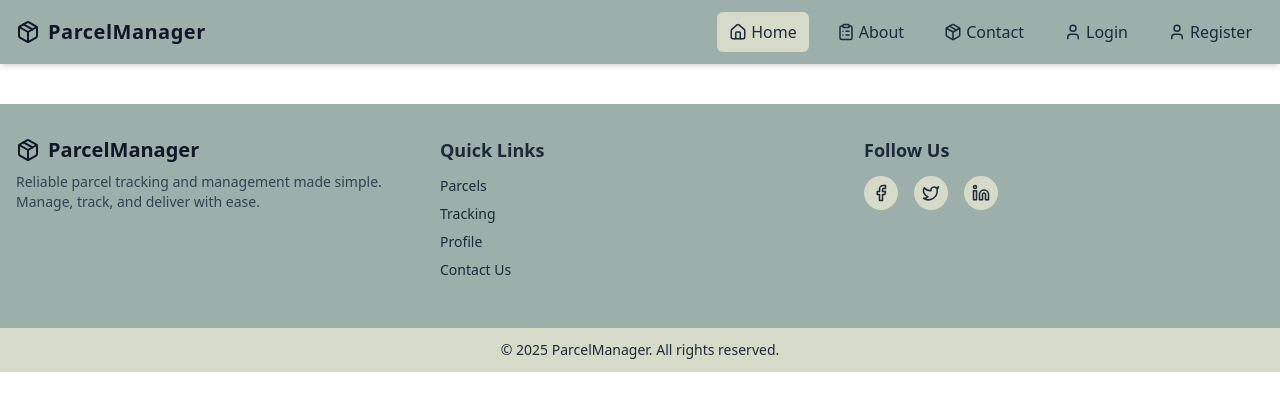
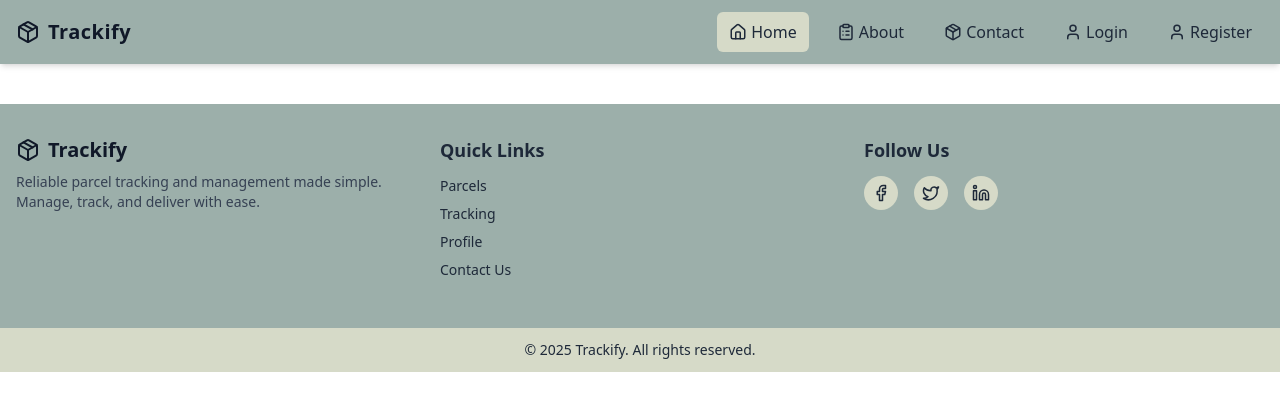
Before and after one commit to mainurrahat/parcel_delivery_frontend, a React (Vite) app: page / in a window 1280 px wide. Shown: the top 410 px of the page. Built offline with nearby package versions, Linux system fonts and the light colour scheme.

Commit message:
ParcelManager to Trackify

```diff
--- a/src/layouts/Footer.tsx
+++ b/src/layouts/Footer.tsx
@@ -13,7 +13,7 @@ const Footer = () => {
             className="flex items-center space-x-2 text-xl font-bold text-gray-900"
           >
             <Package size={24} />
-            <span>ParcelManager</span>
+            <span>Trackify</span>
           </Link>
           <p className="mt-2 text-sm text-gray-700">
             Reliable parcel tracking and management made simple. Manage, track,
@@ -94,7 +94,7 @@ const Footer = () => {
 
       {/* Bottom Bar */}
       <div className="bg-[#D6DAC8] text-center text-sm py-3 mt-4">
-        © {new Date().getFullYear()} ParcelManager. All rights reserved.
+        © {new Date().getFullYear()} Trackify. All rights reserved.
       </div>
     </footer>
   );
--- a/src/layouts/Navbar.tsx
+++ b/src/layouts/Navbar.tsx
@@ -83,7 +83,7 @@ const Navbar = () => {
           className="flex items-center space-x-2 text-xl font-bold tracking-wide text-gray-900"
         >
           <Package size={24} />
-          <span>ParcelManager</span>
+          <span>Trackify</span>
         </Link>
 
         {/* Desktop Menu */}
```
